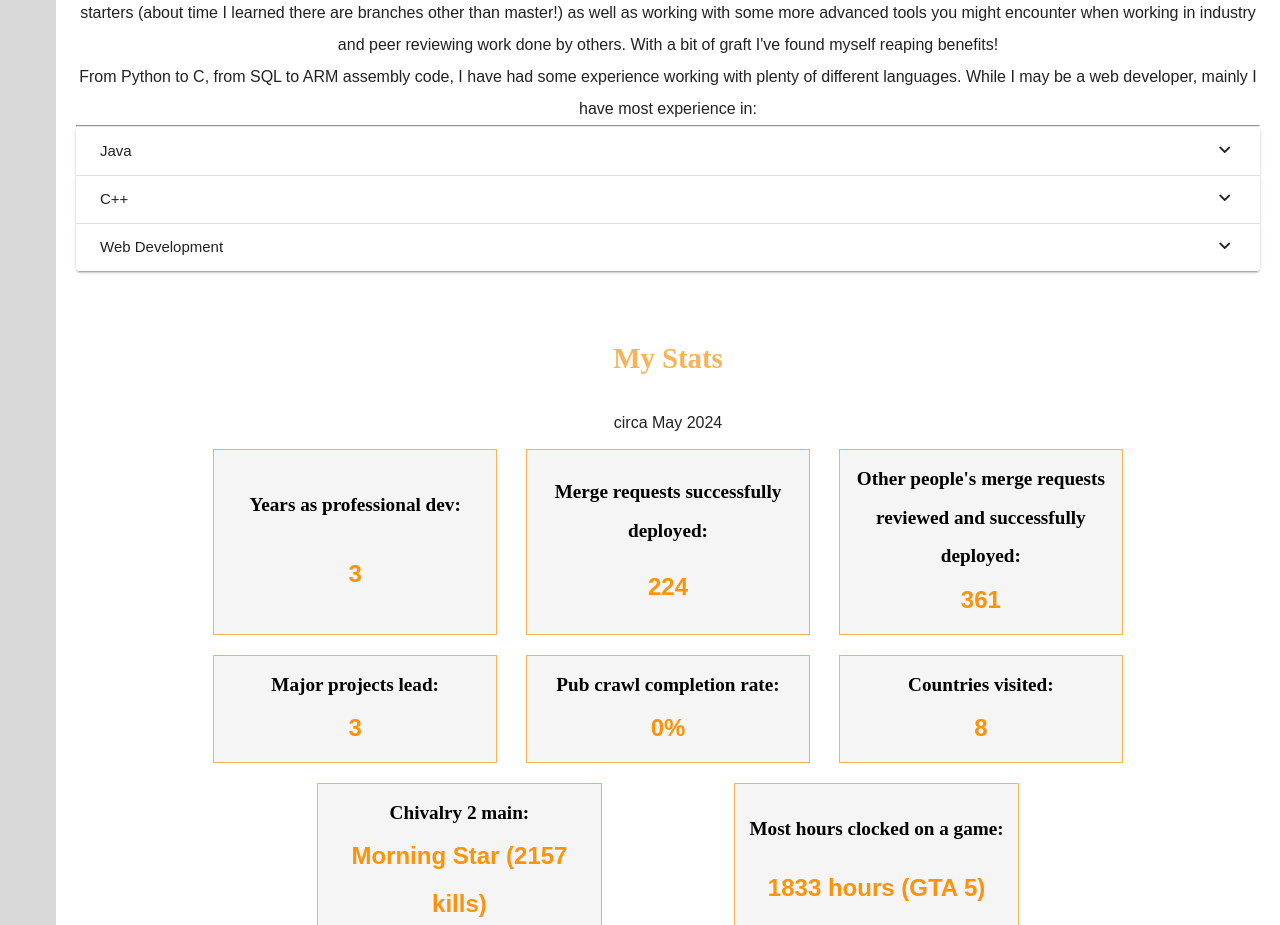
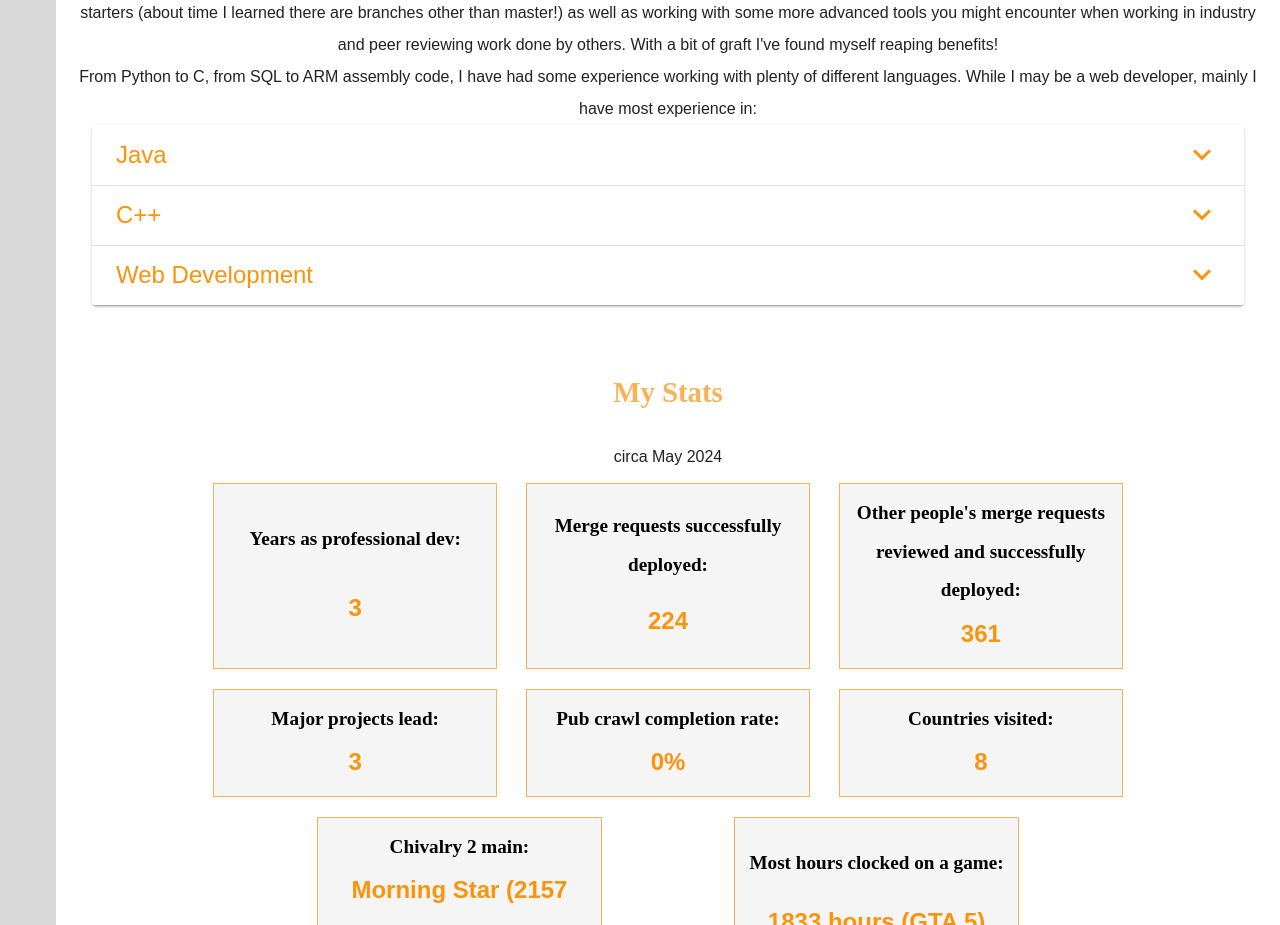
Before and after one commit to JamesBarnes48/PersonalSiteVue, a Vue app: page / in a window 1280 px wide. Shown: the part 980-1905 px from the top of the page. Built offline with nearby package versions, Linux system fonts and the light colour scheme.

Commit message:
beautify skills section

```diff
--- a/src/components/SkillsPanel.vue
+++ b/src/components/SkillsPanel.vue
@@ -11,23 +11,35 @@ export default {
 </script>
 
 <template>
-    <v-expansion-panel
-    :title="skillName"
-    >
+    <v-expansion-panel>
+        <v-expansion-panel-title class="skillName" >{{ skillName }}</v-expansion-panel-title>
         <v-expansion-panel-text>
             <p>{{ skillDesc }}</p>
             <div v-if="listItems.length">
                 <p>{{ listDescription }}</p>
-                <v-list>
-                    <v-list-item
-                    v-for="item in listItems"
-                    :key="item"
-                    :title="item" />
-                </v-list>
+                <ul class="list_items">
+                    <li v-for="item in listItems">{{ item }}</li>
+                </ul>
             </div>
         </v-expansion-panel-text>
     </v-expansion-panel>
 </template>
 
 <style scoped>
+.skillName {
+    color: var(--main-hex);
+    font-size: 24px;
+}
+
+.list_items {
+    margin: auto;
+    margin-top: 20px;
+    max-width: 40%;
+}
+
+@media (max-width: 1250px) {
+    .list_items {
+        max-width: 65%;
+    }
+}
 </style>
--- a/src/components/SkillsPanelList.vue
+++ b/src/components/SkillsPanelList.vue
@@ -14,7 +14,7 @@ export default {
 </script>
 
 <template>
-    <v-expansion-panels>
+    <v-expansion-panels variant="popout">
         <SkillsPanel
         v-for="skill in skillsList"
         :skillName="skill.skillName"
--- a/src/views/Home.vue
+++ b/src/views/Home.vue
@@ -53,7 +53,6 @@ export default {
           as well as working with some more advanced tools you might encounter when working in industry and peer reviewing work done by others. With a bit of graft I've found myself reaping benefits!</p>
         <p>From Python to C, from SQL to ARM assembly code, I have had some experience working with plenty of different languages. While I may be a web developer, mainly I have most experience in:</p>
       </div>
-      <hr>
 
       <SkillsPanelList :skillsList="skills" />
 
```
